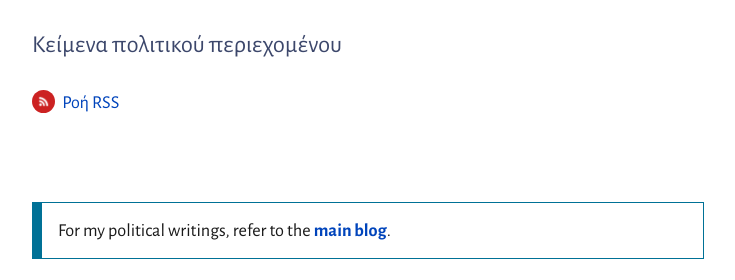
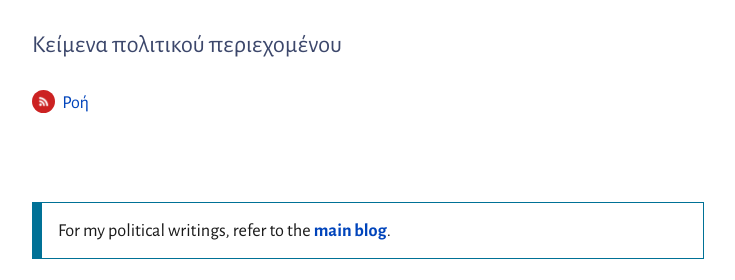
Before and after one commit to protesilaos/protesilaos.github.io, a Jekyll site: the page built from _pages/indices/greek.html, in a window 1280 px wide. Shown: the part 245-525 px from the top of the page, without its empty margins (272-1007 px from the left). Built offline with Jekyll 4.4.1, drawn with Linux system fonts in a browser that asks for light colours.

Commit message:
Update RSS feed text

```diff
--- a/_pages/indices/blog-archive.html
+++ b/_pages/indices/blog-archive.html
@@ -4,7 +4,7 @@ title: "Blog Archive"
 subtitle: "Archive of my political writings."
 excerpt: "Archive of my political writings."
 index-feed:
-  text: Politics Blog RSS
+  text: Politics Blog
   url: "/feed.xml"
 permalink: /blog-archive/
 ---
--- a/_pages/indices/blog.html
+++ b/_pages/indices/blog.html
@@ -4,7 +4,7 @@ title: "Blog on politics"
 subtitle: "Analyses on political theory and current issues"
 excerpt: "Analyses on political theory and current issues"
 index-feed:
-  text: Politics Blog RSS
+  text: Politics Blog
   url: "/feed.xml"
 permalink: /blog/
 ---
--- a/_pages/indices/codelog-archive.html
+++ b/_pages/indices/codelog-archive.html
@@ -4,7 +4,7 @@ title: "Code blog archive"
 subtitle: "Archive of my writings about code."
 excerpt: "Archive of my writings about code."
 index-feed:
-  text: Code blog RSS
+  text: Code blog
   url: "/codelog.xml"
 permalink: /codelog-archive/
 ---
--- a/_pages/indices/codelog.html
+++ b/_pages/indices/codelog.html
@@ -4,7 +4,7 @@ title: "Coding blog"
 subtitle: "Writings about code and free software"
 excerpt: "Writings about code, free software, and my experience with GNU/Linux."
 index-feed:
-  text: Code Blog RSS
+  text: Code Blog
   url: "/codelog.xml"
 permalink: /codelog/
 ---
--- a/_pages/indices/greek.html
+++ b/_pages/indices/greek.html
@@ -4,7 +4,7 @@ title: "Αρθρογραφία στα ελληνικά"
 subtitle: "Κείμενα πολιτικού περιεχομένου"
 excerpt: "Συλλογή των άρθρων μου στην ελληνική."
 index-feed:
-  text: Ροή RSS
+  text: Ροή
   url: "/greek.xml"
 permalink: /greek/
 ---
--- a/_pages/indices/seminars.html
+++ b/_pages/indices/seminars.html
@@ -4,7 +4,7 @@ title: "Seminars on politics"
 subtitle: "Presentations on current issues and theoretical themes"
 excerpt: "A series of seminars on European Union politics and other issues of political organisation."
 index-feed:
-  text: Politics Blog RSS
+  text: Politics Blog
   url: "/feed.xml"
 permalink: /seminars/
 ---
```
